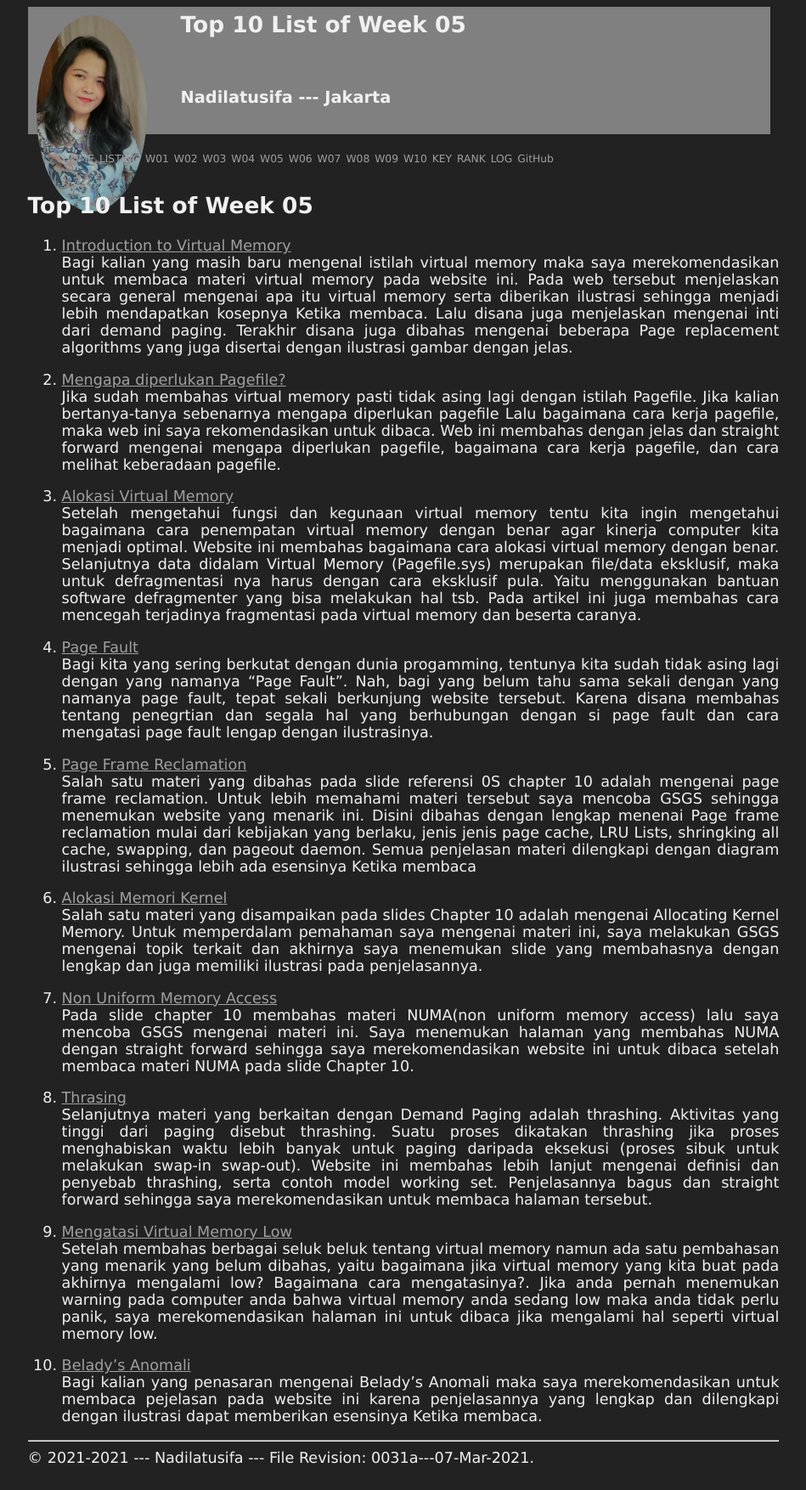
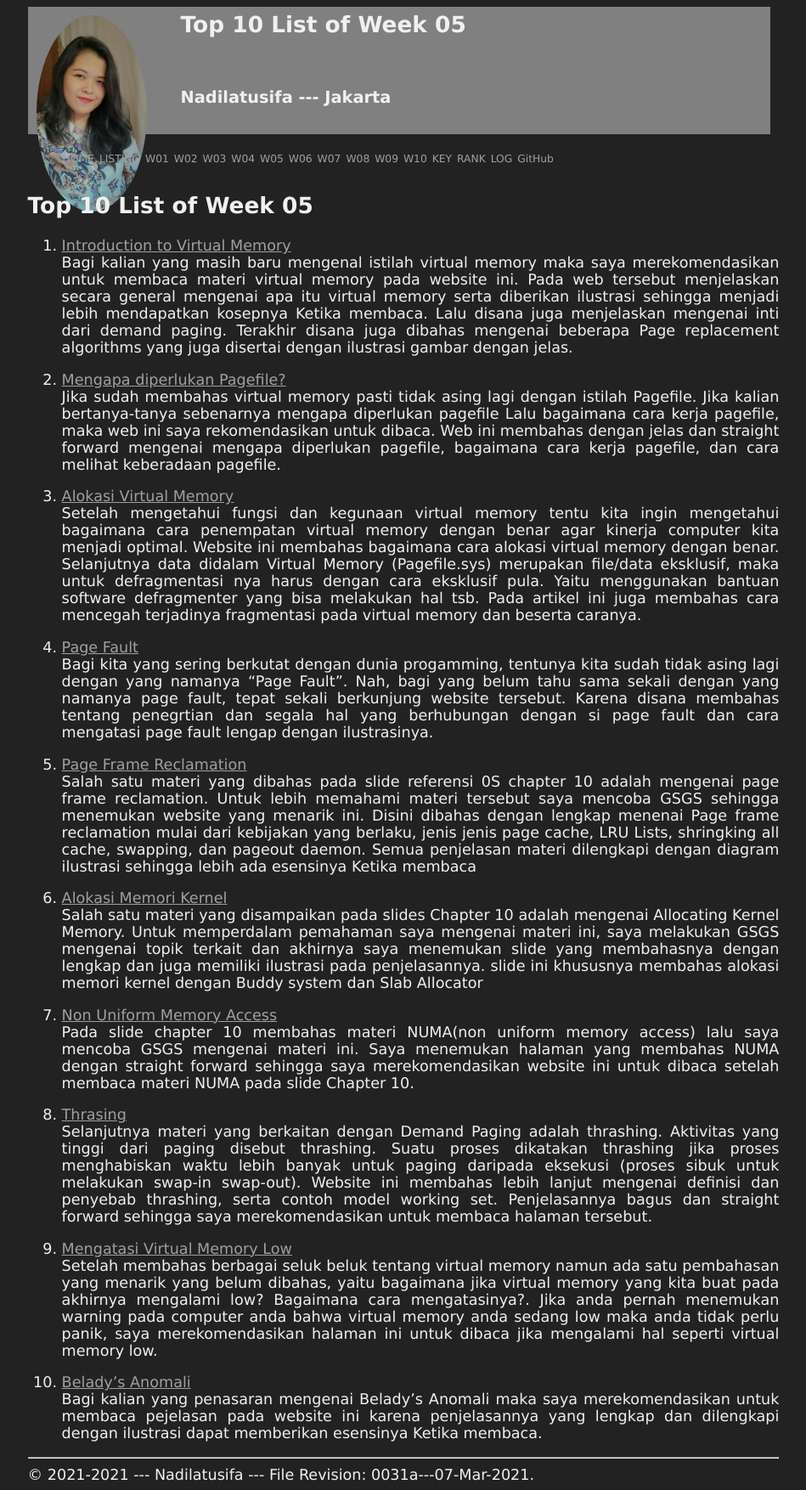
Before and after one commit to nadilatusifa12/os211, a Jekyll site: the page built from w05.md, in a window 1280 px wide. Shown: the whole page at 85% size, without its empty margins (165-1114 px from the left). Built offline with Jekyll 4.4.1, drawn with Linux system fonts in a browser that asks for light colours; our own code applies the rules of GitHub Pages for plain Markdown files.

Commit message:
Update w05.md

```diff
--- a/w05.md
+++ b/w05.md
@@ -21,7 +21,7 @@ Bagi kita yang sering berkutat dengan dunia progamming, tentunya kita sudah tida
 Salah satu materi yang dibahas pada slide referensi 0S chapter 10 adalah mengenai page frame reclamation. Untuk lebih memahami materi tersebut saya mencoba GSGS sehingga menemukan website yang menarik ini. Disini dibahas dengan lengkap menenai Page frame reclamation mulai dari kebijakan yang berlaku, jenis jenis page cache, LRU Lists, shringking all cache, swapping, dan pageout daemon. Semua penjelasan materi dilengkapi dengan diagram ilustrasi sehingga lebih ada esensinya Ketika membaca
 
 6. [Alokasi Memori Kernel](https://123dok.com/document/z12n8wvy-so-alokasi-memori-kernel.html)<br>
-Salah satu materi yang disampaikan pada slides Chapter 10 adalah mengenai Allocating Kernel Memory. Untuk memperdalam pemahaman saya mengenai materi ini, saya melakukan GSGS mengenai topik terkait dan akhirnya saya menemukan slide yang membahasnya dengan lengkap dan juga memiliki ilustrasi pada penjelasannya.
+Salah satu materi yang disampaikan pada slides Chapter 10 adalah mengenai Allocating Kernel Memory. Untuk memperdalam pemahaman saya mengenai materi ini, saya melakukan GSGS mengenai topik terkait dan akhirnya saya menemukan slide yang membahasnya dengan lengkap dan juga memiliki ilustrasi pada penjelasannya. slide ini khususnya membahas alokasi memori kernel dengan Buddy system dan Slab Allocator
 
 7. [Non Uniform Memory Access](https://whatis.techtarget.com/definition/NUMA-non-uniform-memory-access)<br>
 Pada slide chapter 10 membahas materi NUMA(non uniform memory access) lalu saya mencoba GSGS mengenai materi ini. Saya menemukan halaman yang membahas NUMA dengan straight forward sehingga saya merekomendasikan website ini untuk dibaca setelah membaca materi NUMA pada slide Chapter 10.
```
